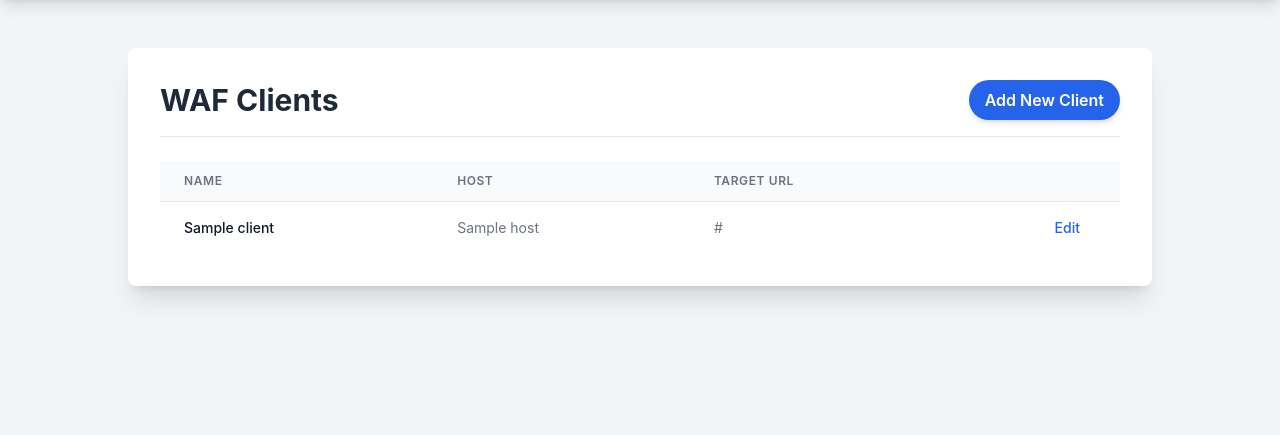
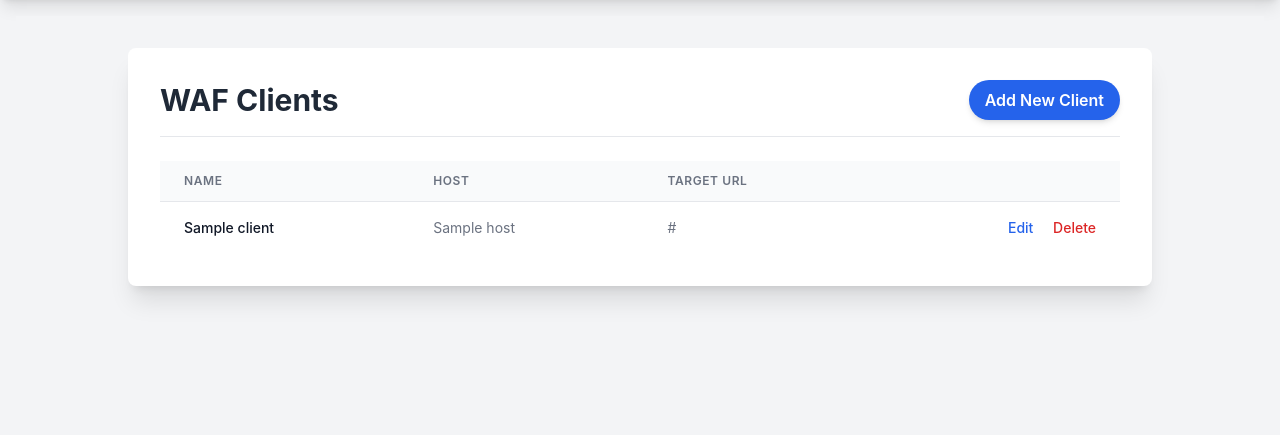
Before and after one commit to itzlead12/INSA_CTC_Cyber_Security_Group_28, a Django app: template waf_sys/dashboard/templates/dashboard/clients_list.html in a window 1280 px wide. Shown: the part 64-499 px from the top of the page. Run offline with Django 5.2, Linux system fonts and the light colour scheme; the template is opened without the code that fills it: most values are stand-ins (such as "Sample title", 1, 10 or a date in 2020).

Commit message:
correcting for the delete route clients_list.html
editing  for the new delete view

```diff
--- a/waf_sys/dashboard/templates/dashboard/clients_list.html
+++ b/waf_sys/dashboard/templates/dashboard/clients_list.html
@@ -46,7 +46,8 @@
                         </td>
                         <td class="px-6 py-4 whitespace-nowrap text-right text-sm font-medium">
                             <a href="{% url 'customers:client_edit' client.id %}" class="text-blue-600 hover:text-blue-900 transition-colors duration-200 mr-4">Edit</a>
-                        </td>
+
+                            <button type="button" onclick="openDeleteModal('{{ client.name }}', {{ client.id }})" class="text-red-600 hover:text-red-900 transition-colors duration-200">Delete</button>
                     </tr>
                     {% empty %}
                     <tr>
@@ -60,5 +61,28 @@
         </div>
     </div>
 </div>
+<div id="deleteModal" class="hidden fixed inset-0 flex items-center justify-center bg-gray-900 bg-opacity-50 z-50">
+    <div class="bg-white rounded-2xl shadow-xl w-full max-w-md p-6">
+        <h2 class="text-2xl font-bold text-gray-800 mb-4">Confirm Delete</h2>
+        <p class="text-gray-600 mb-6">
+            Are you sure you want to delete
+            <span id="clientName" class="font-semibold text-red-600"></span>?
+        </p>
+        <div class="flex justify-end space-x-3">
+            <button onclick="closeDeleteModal()"
+                    class="px-4 py-2 rounded-lg border border-gray-300 text-gray-700 hover:bg-gray-100 transition">
+                Cancel
+            </button>
+            <form id="deleteForm" method="post" class="inline">
+                {% csrf_token %}
+                <button type="submit"
+                        class="px-4 py-2 rounded-lg bg-red-600 text-white font-semibold hover:bg-red-700 shadow-md transition">
+                    Delete
+                </button>
+            </form>
+        </div>
+    </div>
+</div>
+<script src="{% static "js/owxf.js" %}"></script>
 <script src="{% static "js/tailwind.js" %}"></script>
 {% endblock content %}
```
